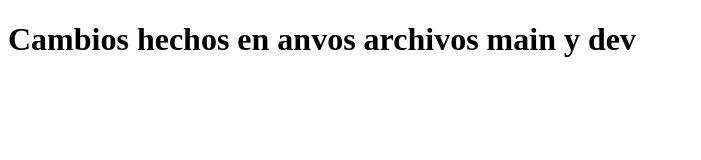
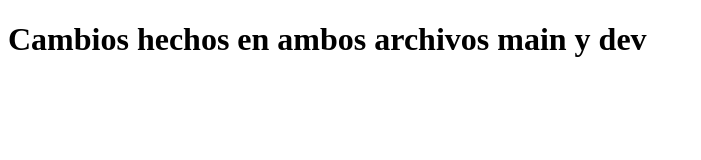
Before and after one commit to Josecarlos61/demo-repo, a plain HTML site: page nuevo.html in a window 1280 px wide. Shown: the whole page, without its empty margins (0-701 px from the left). Drawn offline with Linux system fonts and the light colour scheme.

Commit message:
se modifica el h1

```diff
--- a/nuevo.html
+++ b/nuevo.html
@@ -9,7 +9,7 @@
 </head>
 
 <body>
-    <H1>Cambios hechos en anvos archivos main y dev</H1>
+    <H1>Cambios hechos en ambos archivos main y dev</H1>
 </body>
 
 </html>
```
